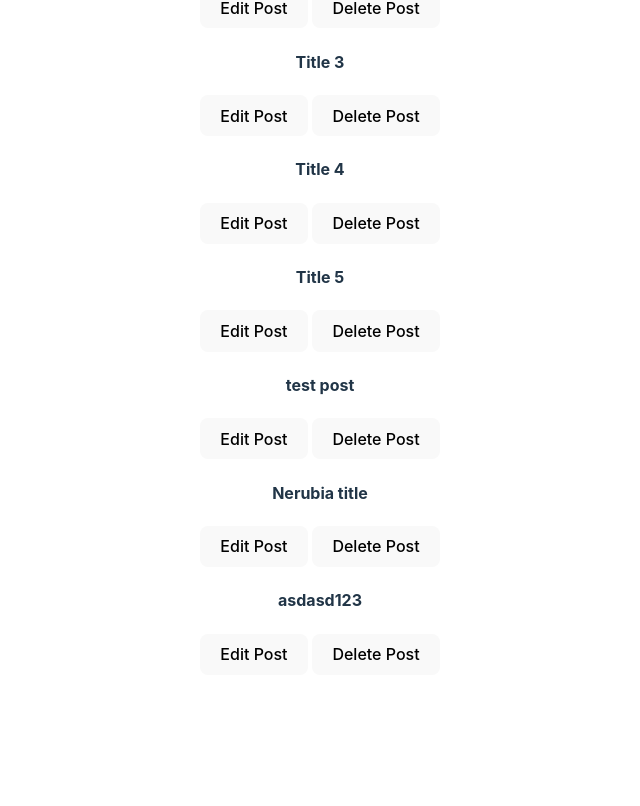
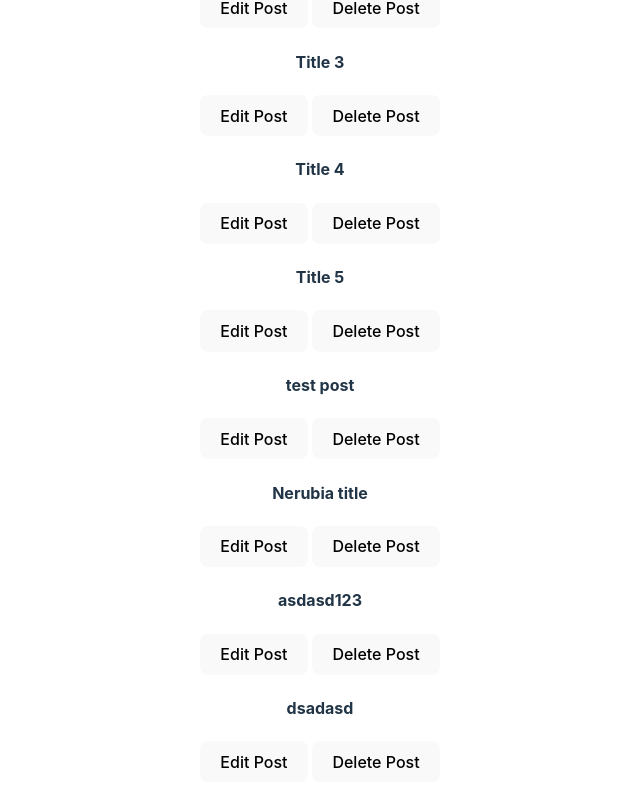
Before and after one commit to Drakkarrr/tanstack-query-crud, a React (Vite) app: page / in a window 1280 px wide. Shown: the part 537-1343 px from the top of the page, without its empty margins (320-960 px from the left). Before the commit the page ends 1244 px from the top, so only its background shows below. Built offline with nearby package versions, Linux system fonts and the light colour scheme; data requests are answered from the project's data file.

Commit message:
added query client onsuccess validate

```diff
--- a/db.json
+++ b/db.json
@@ -26,7 +26,7 @@
       "body": "Body 5"
     },
     {
-      "id": 6,
+      "id": "6",
       "title": "test post",
       "body": "post test"
     },
@@ -39,6 +39,11 @@
       "id": "3cbb7764-47b8-4027-bd0c-96265348b1b3",
       "title": "asdasd123",
       "body": "trjh5yjty123"
+    },
+    {
+      "id": "ee197c1e-596b-4228-ad90-b6a5702bd5e2",
+      "title": "dsadasd",
+      "body": "rtgherthrt"
     }
   ]
 }
--- a/src/components/AddPost.jsx
+++ b/src/components/AddPost.jsx
@@ -1,11 +1,16 @@
-import { useMutation } from '@tanstack/react-query';
+import { useMutation, useQueryClient } from '@tanstack/react-query';
 import PostForm from './PostForm';
 import { createPost } from '../api/posts';
 import { v4 as uuidv4 } from 'uuid';
 
 const AddPost = () => {
+  const queryClient = useQueryClient();
+
   const createPostMutation = useMutation({
     mutationFn: createPost,
+    onSuccess: () => {
+      queryClient.invalidateQueries('posts');
+    },
   });
 
   const handleAddPost = (post) => {
```
Also changed, not shown: 1 other file (tests, documents, lock files or other folders).
